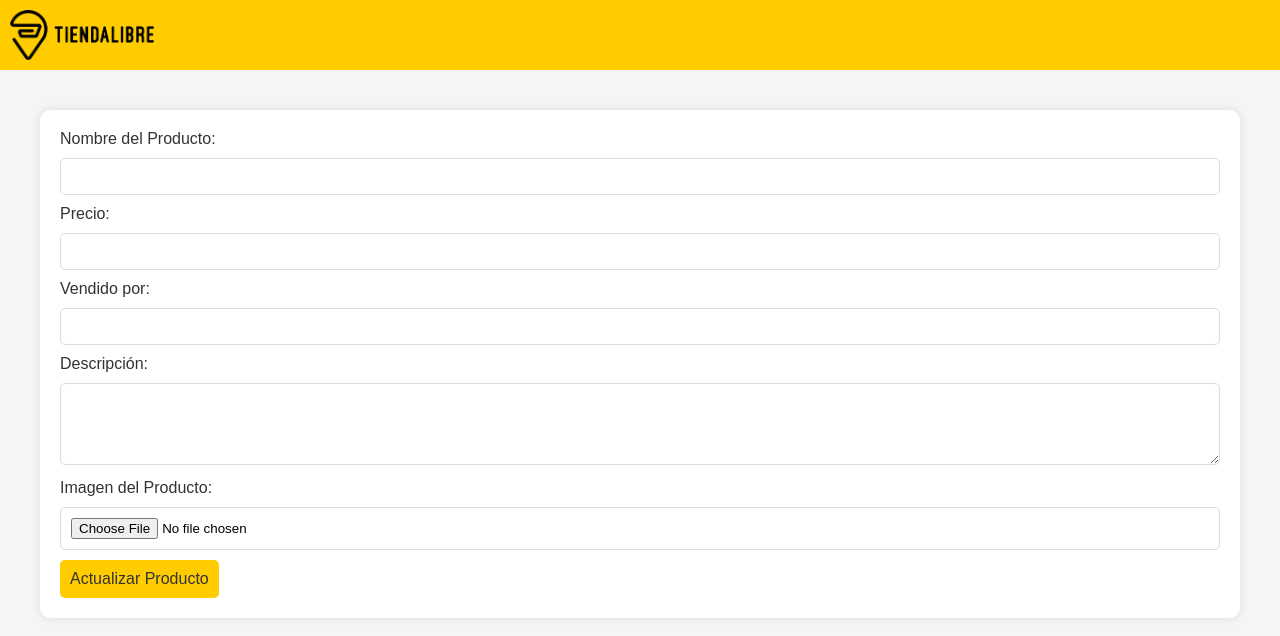
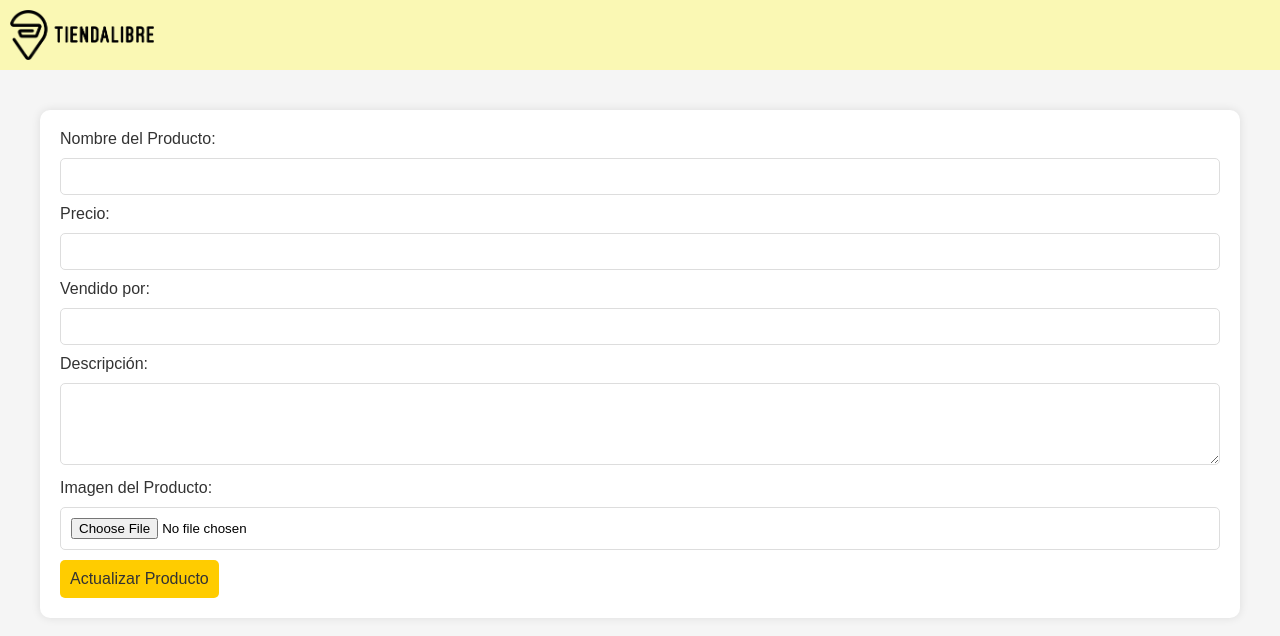
Before and after one commit to Laupac/Laupac.github.io, a plain HTML site: page index.html in a window 1280 px wide. Drawn offline with nearby package versions, Linux system fonts and the light colour scheme.

Commit message:
Update index.html

```diff
--- a/index.html
+++ b/index.html
@@ -13,7 +13,7 @@
         }
 
         header {
-            background-color: #ffcc00;
+            background-color: #faf8b4;
             padding: 10px;
             font-size: 24px;
             color: #333;
```
